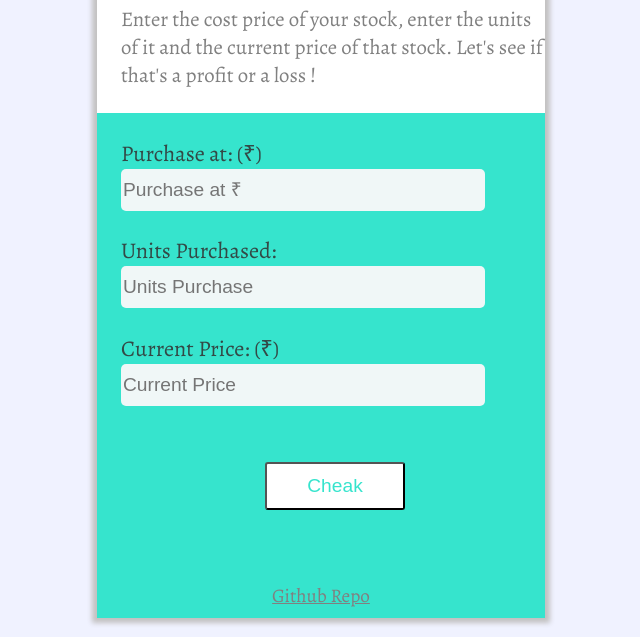
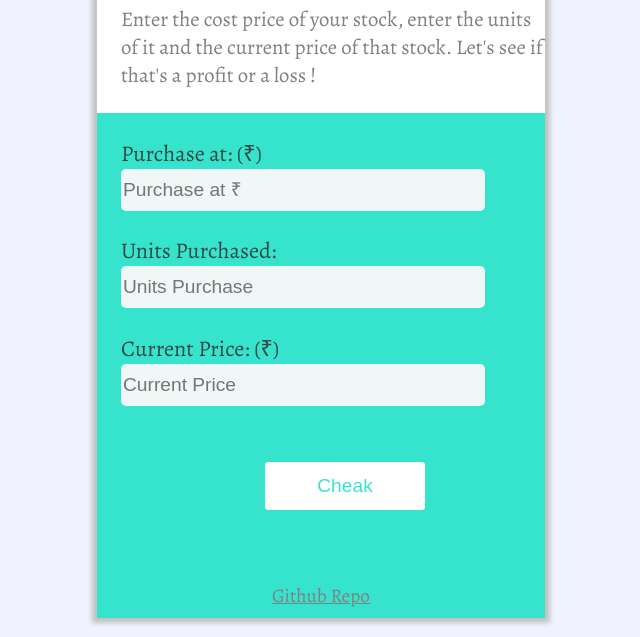
Before and after one commit to omkarpatke/Stocks-Profit-Loss, a plain HTML site: page index.html in a window 1280 px wide. Shown: the part 163-800 px from the top of the page, without its empty margins (391-1031 px from the left). Drawn offline with nearby package versions, Linux system fonts and the light colour scheme.

Commit message:
docs : change the btn width and border

```diff
--- a/style.css
+++ b/style.css
@@ -87,7 +87,7 @@ input{
 }
 .btn{
     height: 6vh;
-    width: 35%;
+    width: 40%;
     margin-top: 2rem;
     margin-bottom: 2rem;
     margin-left: 9rem;
@@ -95,12 +95,13 @@ input{
     background-color: white;
     color: #36e4cd;
     border-radius: 3px;
+    border: none;
 
 
 }
 .btn:hover{
     color: white;
-    background-color:#1da896;
+    background-color:#34ddc7;
 }
 .msg{
     height: 5vh;
```
